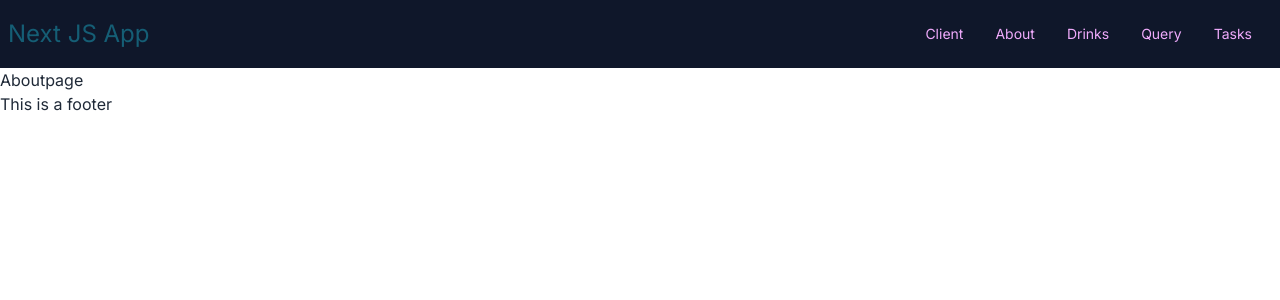
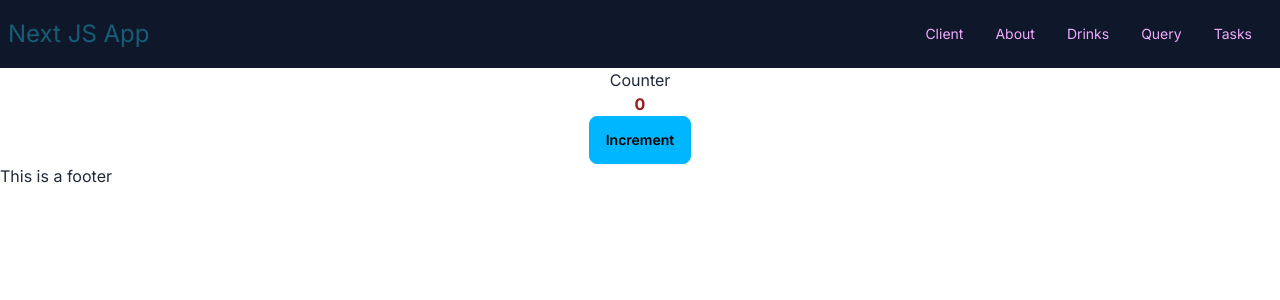
Before and after one commit to aghildev/next-study, a Next.js app: page /about in a window 1280 px wide. Shown: the top 300 px of the page. Built offline with nearby package versions, Linux system fonts and the light colour scheme.

Commit message:
counter integrated

```diff
--- a/app/about/page.js
+++ b/app/about/page.js
@@ -1,8 +1,13 @@
+'use client'
+
+import Counter from '@/components/Counter'
 import React from 'react'
 
 const AboutPage = () => {
   return (
-    <div>Aboutpage</div>
+    <div>
+      <Counter/>
+    </div>
   )
 }
 
--- /dev/null
+++ b/components/Counter.jsx
@@ -0,0 +1,19 @@
+import React, { useState } from "react";
+
+const Counter = () => {
+  const [count, setCount] = useState(0);
+  const handleIncrement = () => {
+    setCount((prevCount) => prevCount + 1);
+  };
+  return (
+    <div className="text-center">
+      Counter
+      <h1 className="font-bold text-red-800">{count}</h1>
+      <button className="btn btn-info" onClick={handleIncrement}>
+        Increment
+      </button>
+    </div>
+  );
+};
+
+export default Counter;
```
